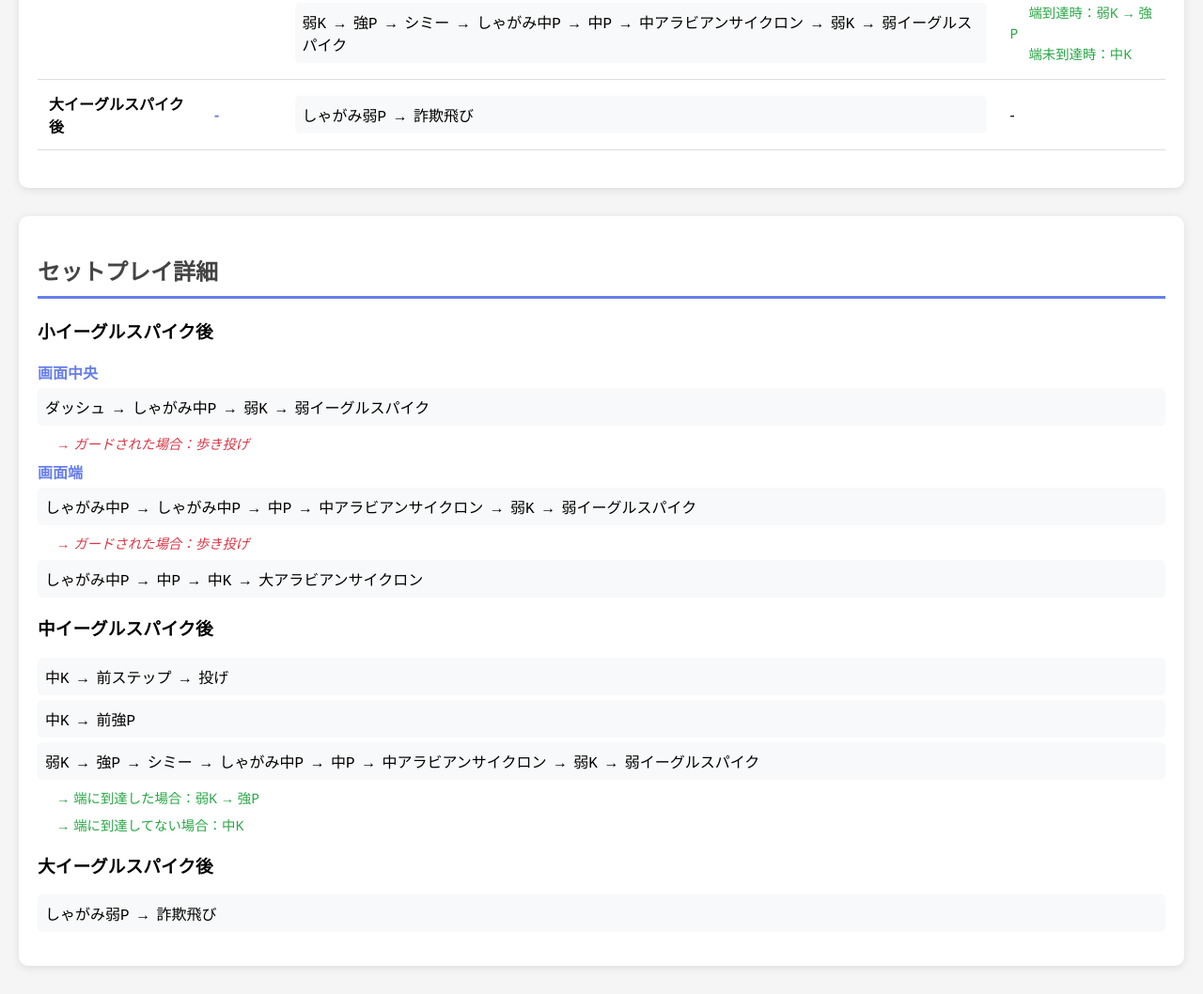
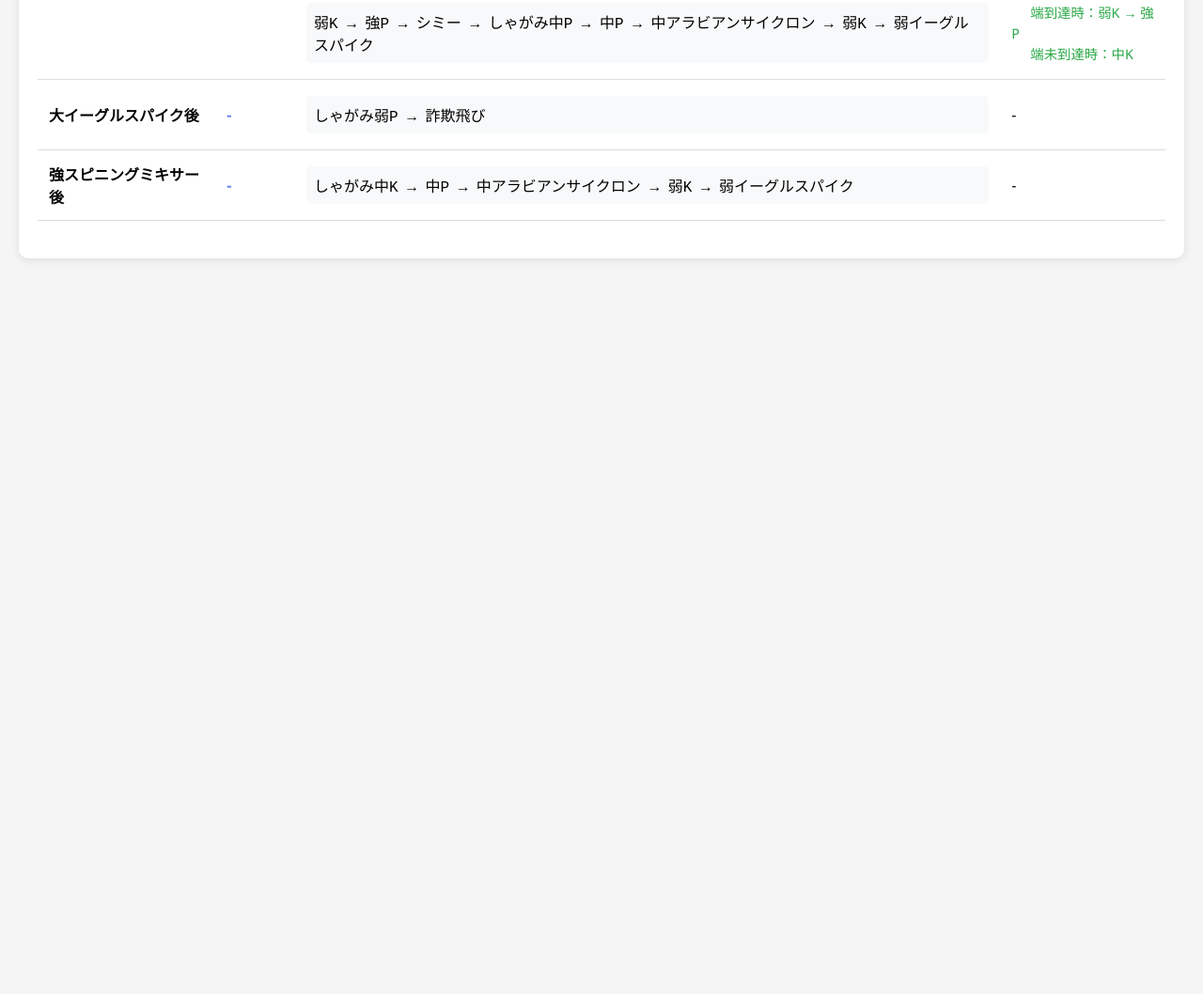
Before and after one commit to Getabako/rashid, a plain HTML site: page index.html in a window 1280 px wide. Shown: the part 1024-2082 px from the top of the page at 94% size. After the commit the page ends 1329 px from the top, so only its background shows below. Drawn offline with Linux system fonts and the light colour scheme.

Commit message:
Add files via upload

```diff
--- a/index.html
+++ b/index.html
@@ -162,43 +162,18 @@
                     </td>
                     <td>-</td>
                 </tr>
+
+                <!-- 強スピニングミキサー後 -->
+                <tr>
+                    <td><strong>強スピニングミキサー後</strong></td>
+                    <td class="position">-</td>
+                    <td>
+                        <div class="combo">しゃがみ中K → 中P → 中アラビアンサイクロン → 弱K → 弱イーグルスパイク</div>
+                    </td>
+                    <td>-</td>
+                </tr>
             </tbody>
         </table>
     </div>
-
-    <div class="table-container">
-        <h2>セットプレイ詳細</h2>
-
-        <h3>小イーグルスパイク後</h3>
-        <ul>
-            <li><span class="position">画面中央</span>
-                <ul>
-                    <li class="combo">ダッシュ → しゃがみ中P → 弱K → 弱イーグルスパイク</li>
-                    <li class="guard-option">→ ガードされた場合：歩き投げ</li>
-                </ul>
-            </li>
-            <li><span class="position">画面端</span>
-                <ul>
-                    <li class="combo">しゃがみ中P → しゃがみ中P → 中P → 中アラビアンサイクロン → 弱K → 弱イーグルスパイク</li>
-                    <li class="guard-option">→ ガードされた場合：歩き投げ</li>
-                    <li class="combo">しゃがみ中P → 中P → 中K → 大アラビアンサイクロン</li>
-                </ul>
-            </li>
-        </ul>
-
-        <h3>中イーグルスパイク後</h3>
-        <ul>
-            <li class="combo">中K → 前ステップ → 投げ</li>
-            <li class="combo">中K → 前強P</li>
-            <li class="combo">弱K → 強P → シミー → しゃがみ中P → 中P → 中アラビアンサイクロン → 弱K → 弱イーグルスパイク</li>
-            <li class="condition">→ 端に到達した場合：弱K → 強P</li>
-            <li class="condition">→ 端に到達してない場合：中K</li>
-        </ul>
-
-        <h3>大イーグルスパイク後</h3>
-        <ul>
-            <li class="combo">しゃがみ弱P → 詐欺飛び</li>
-        </ul>
-    </div>
 </body>
 </html>
```
